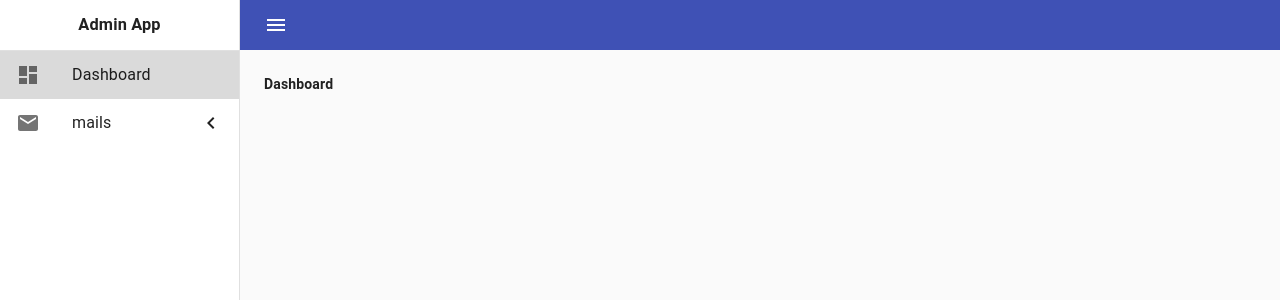
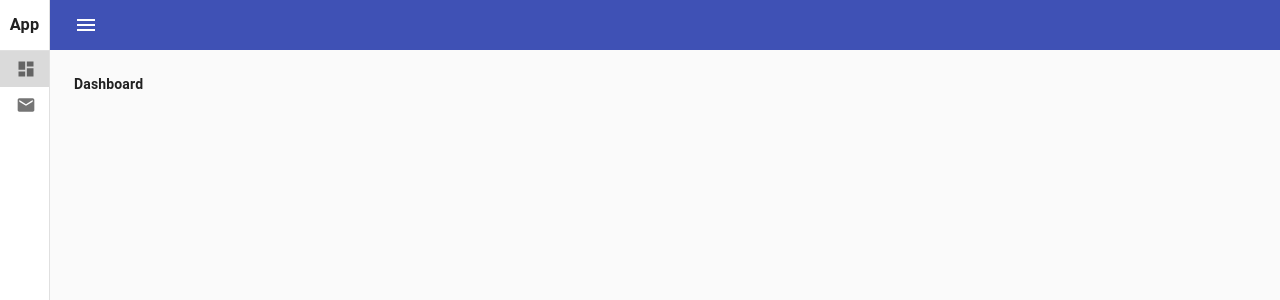
Before and after one commit to vantienhh/reactjs-admin-base, a React (Create React App) app: page /dashboard in a window 1280 px wide. Shown: the top 300 px of the page. Built offline with nearby package versions, Linux system fonts and the light colour scheme.

Commit message:
drawerBar compact v1

```diff
--- a/package.json
+++ b/package.json
@@ -1,5 +1,6 @@
 {
-  "name": "reactjs-example",
+  "name": "reactjs-admin-base",
+  "author": "Lê Văn Tiến",
   "version": "0.1.0",
   "private": true,
   "scripts": {
--- a/src/App.tsx
+++ b/src/App.tsx
@@ -1,17 +1,19 @@
 import React from 'react'
 import MaterialAppBar from '@material-ui/core/AppBar'
 import MaterialDrawer from '@material-ui/core/Drawer'
-import DrawerBar from 'src/components/DrawerBar'
+import DrawerBarNormal from 'src/components/DrawerBar/DrawerBarNormal'
 import TopBar from 'src/components/TopBar'
 import CssBaseline from '@material-ui/core/CssBaseline'
 import { createStyles, makeStyles, Theme } from '@material-ui/core/styles'
 import { Route, Switch, Redirect } from 'react-router-dom'
 import clsx from 'clsx'
 import { appRoutes } from 'src/routes/App'
+import DrawerBarCompact from 'src/components/DrawerBar/DrawerBarCompact'
 
-const drawerWidth = 240
+const drawerNormalWidth = 240
+const drawerCompactWidth = 50
 
-const useStyles: any = makeStyles((theme: Theme) =>
+const useStyles = makeStyles((theme: Theme) =>
   createStyles({
     root: {
       display: 'flex'
@@ -23,36 +25,21 @@ const useStyles: any = makeStyles((theme: Theme) =>
         duration: theme.transitions.duration.leavingScreen
       })
     },
-    topBarShift: {
-      marginLeft: drawerWidth,
-      width: `calc(100% - ${ drawerWidth }px)`,
+    topBarShort: {
+      marginLeft: drawerNormalWidth,
+      width: `calc(100% - ${drawerNormalWidth}px)`,
       transition: theme.transitions.create(['width', 'margin'], {
         easing: theme.transitions.easing.sharp,
         duration: theme.transitions.duration.enteringScreen
       })
     },
-    drawer: {
-      width: drawerWidth,
-      flexShrink: 0,
-      whiteSpace: 'nowrap'
-    },
-    drawerOpen: {
-      width: drawerWidth,
-      transition: theme.transitions.create('width', {
+    topBarLong: {
+      marginLeft: drawerNormalWidth,
+      width: `calc(100% - ${drawerCompactWidth}px)`,
+      transition: theme.transitions.create(['width', 'margin'], {
         easing: theme.transitions.easing.sharp,
         duration: theme.transitions.duration.enteringScreen
       })
-    },
-    drawerClose: {
-      transition: theme.transitions.create('width', {
-        easing: theme.transitions.easing.sharp,
-        duration: theme.transitions.duration.leavingScreen
-      }),
-      overflowX: 'hidden',
-      width: theme.spacing(7) + 1,
-      [theme.breakpoints.up('sm')]: {
-        width: theme.spacing(9) + 1
-      }
     },
     toolbar: {
       display: 'flex',
@@ -70,52 +57,103 @@ const useStyles: any = makeStyles((theme: Theme) =>
   })
 )
 
+const styleDrawerNormal= makeStyles((theme: Theme) =>
+  createStyles({
+    drawer: {
+      width: drawerNormalWidth,
+      flexShrink: 0,
+      whiteSpace: 'nowrap'
+    },
+    pager: {
+      width: drawerNormalWidth,
+      transition: theme.transitions.create('width', {
+        easing: theme.transitions.easing.sharp,
+        duration: theme.transitions.duration.enteringScreen
+      })
+    }
+  })
+)
+
+const styleDrawerCompact = makeStyles((theme: Theme) =>
+  createStyles({
+    drawer: {
+      width: drawerCompactWidth,
+      flexShrink: 0,
+      whiteSpace: 'nowrap'
+    },
+    pager: {
+      transition: theme.transitions.create('width', {
+        easing: theme.transitions.easing.sharp,
+        duration: theme.transitions.duration.leavingScreen
+      }),
+      overflowX: 'hidden',
+      width: drawerCompactWidth
+    },
+  })
+)
+
+function MaterialDrawerBarNormal() {
+  const classes = styleDrawerNormal()
+  return (
+    <MaterialDrawer
+      variant="permanent"
+      className={clsx(classes.drawer, classes.pager)}
+      classes={{ paper: classes.pager }}
+    >
+      <DrawerBarNormal />
+    </MaterialDrawer>
+  )
+}
+
+function MaterialDrawerBarCompact() {
+  const classes = styleDrawerCompact()
+
+  return (
+    <MaterialDrawer
+      variant="permanent"
+      className={clsx(classes.drawer, classes.pager)}
+      classes={{ paper: classes.pager }}
+    >
+      <DrawerBarCompact />
+    </MaterialDrawer>
+  )
+}
+
 function App() {
   const classes = useStyles()
-  const [isOpenDrawer, setOpen] = React.useState(true)
+  const [isOpenDrawer, setOpen] = React.useState(false)
   const handleDrawer = (): void => setOpen(!isOpenDrawer)
 
   return (
-    <div className={ classes.root }>
+    <div className={classes.root}>
       <CssBaseline />
       <MaterialAppBar
-        elevation={ 0 }
+        elevation={0}
         position="fixed"
-        className={ clsx(classes.topBar, { [classes.topBarShift]: isOpenDrawer }) }
+        className={clsx(classes.topBar, {
+          [classes.topBarShort]: isOpenDrawer,
+          [classes.topBarLong]: !isOpenDrawer
+        })}
       >
-        <TopBar handleDrawer={ handleDrawer } isOpenDrawer={ isOpenDrawer } />
+        <TopBar handleDrawer={handleDrawer} isOpenDrawer={isOpenDrawer} />
       </MaterialAppBar>
 
-      <MaterialDrawer
-        variant="permanent"
-        className={ clsx(classes.drawer, {
-          [classes.drawerOpen]: isOpenDrawer,
-          [classes.drawerClose]: !isOpenDrawer
-        }) }
-        classes={ {
-          paper: clsx({
-            [classes.drawerOpen]: isOpenDrawer,
-            [classes.drawerClose]: !isOpenDrawer
-          })
-        } }
-      >
-        <DrawerBar />
-      </MaterialDrawer>
+      {isOpenDrawer ? <MaterialDrawerBarNormal /> : <MaterialDrawerBarCompact />}
 
-      <main className={ classes.content }>
-        <div className={ classes.toolbar } />
+      <main className={classes.content}>
+        <div className={classes.toolbar} />
         <Switch>
           {
             appRoutes.map((router, index) =>
               <Route
-                key={ index }
-                path={ router.path }
-                exact={ router.exact }
-                component={ router.component }
+                key={index}
+                path={router.path}
+                exact={router.exact}
+                component={router.component}
               />
             )
           }
-          <Route render={ () => <Redirect to="/errors/404" /> } />
+          <Route render={() => <Redirect to="/errors/404" />} />
         </Switch>
       </main>
     </div>
--- /dev/null
+++ b/src/components/DrawerBar/DrawerBarCompact.tsx
@@ -0,0 +1,172 @@
+import React from 'react'
+import clsx from 'clsx'
+import { Items, PropsComponentItem } from 'src/types/interface/DrawerBar'
+import DashboardIcon from '@material-ui/icons/Dashboard'
+import MailIcon from '@material-ui/icons/Mail'
+import { StarBorder } from '@material-ui/icons'
+import { Divider, Theme, createStyles, List } from '@material-ui/core'
+import { makeStyles } from '@material-ui/core/styles'
+import { useLocation, NavLink } from 'react-router-dom'
+import ListItem from '@material-ui/core/ListItem'
+import ListItemIcon from '@material-ui/core/ListItemIcon'
+import HoverMenu from 'src/components/HoverMenu'
+import ListItemText from '@material-ui/core/ListItemText'
+import MenuItem from '@material-ui/core/MenuItem'
+
+const useStyles = makeStyles((theme: Theme) =>
+  createStyles({
+    toolbar: {
+      display: 'flex',
+      alignItems: 'center',
+      justifyContent: 'center',
+      padding: theme.spacing(0, 1),
+      // necessary for content to be below app bar
+      // ...theme.mixins.toolbar,
+      height: 50
+    },
+    nested: {
+      paddingLeft: theme.spacing(4)
+    },
+    backgroundCurrentMenu: {
+      background: '#dadada'
+    }
+  })
+)
+
+const items: Items[] = [
+  {
+    text: 'Dashboard',
+    icon: DashboardIcon,
+    href: '/dashboard'
+  },
+  {
+    text: 'mails',
+    icon: MailIcon,
+    children: [
+      {
+        text: 'Example',
+        icon: StarBorder,
+        href: '/example'
+      },
+      {
+        text: 'Test',
+        icon: StarBorder,
+        href: '/test'
+      }
+    ]
+  }
+]
+
+const ComponentItem = (props: PropsComponentItem) => {
+  const [mouseOverItem, setMouseOverItem] = React.useState(false)
+  const [mouseOverMenu, setMouseOverMenu] = React.useState(false)
+  const [anchorEl, setAnchorEl] = React.useState(null)
+
+  let propsListItem: any = { button: true }
+  if (props.href) propsListItem = { ...propsListItem, component: NavLink, to: props.href }
+
+  const enterItem = (event: any): void => {
+    setMouseOverItem(true)
+    setAnchorEl(event.currentTarget)
+  }
+  const leaveItem = (): void => {
+    setMouseOverItem(false)
+  }
+  const enterMenu = (): void => {
+    setMouseOverMenu(true)
+  }
+  const leaveMenu = (): void => {
+    setMouseOverMenu(false)
+  }
+
+  const handlerClassMenu = (): void => {
+    setMouseOverItem(false)
+    setMouseOverMenu(false)
+  }
+
+  const isOpen = mouseOverMenu || mouseOverItem
+
+  return (
+    <div>
+      <ListItem
+        {...propsListItem}
+        onMouseEnter={enterItem}
+        onMouseLeave={leaveItem}
+      >
+        <ListItemIcon>{<props.icon fontSize={'small'} />}</ListItemIcon>
+        <HoverMenu
+          elevation={1}
+          open={isOpen}
+          anchorEl={anchorEl}
+          onClose={handlerClassMenu}
+          MenuListProps={{
+            onMouseEnter: enterMenu,
+            onMouseLeave: leaveMenu,
+            disablePadding: true
+          }}
+          anchorOrigin={{
+            vertical: 'top',
+            horizontal: 'right'
+          }}
+        >
+          <MenuItem style={{display: 'flex', justifyContent: 'center'}}>
+            {props.text}
+          </MenuItem>
+          <Divider />
+          {
+            props.children?.map((subItem, index) => (
+              <MenuItem
+                key={index}
+                button
+                component={NavLink}
+                to={subItem.href}
+                onClick={handlerClassMenu}
+              >
+                <ListItemIcon style={{minWidth: 30}}>
+                  <subItem.icon fontSize={'small'} />
+                </ListItemIcon>
+                <ListItemText>{subItem.text}</ListItemText>
+              </MenuItem>)
+            )
+          }
+        </HoverMenu>
+      </ListItem>
+    </div>
+  )
+}
+
+const SidebarMenu = () => {
+  const classes = useStyles()
+  const currentPath = useLocation().pathname
+
+  return (
+    <List disablePadding>
+      {items.map((item, index) => {
+        return (
+          <div
+            key={item.text}
+            className={clsx({ [classes.backgroundCurrentMenu]: currentPath === item.href })}
+          >
+            <ComponentItem {...item} key={index} />
+          </div>
+        )
+      })}
+    </List>
+  )
+}
+
+function DrawerBarCompact() {
+  const classes = useStyles()
+
+  return (
+    <div>
+      <div className={classes.toolbar}>
+        <h3>App</h3>
+      </div>
+      <Divider />
+      <SidebarMenu />
+    </div>
+  )
+}
+
+export default DrawerBarCompact
--- a/src/components/DrawerBar.tsx
+++ b/src/components/DrawerBar/DrawerBarNormal.tsx
@@ -1,6 +1,6 @@
 import React from 'react'
 import { createStyles, Theme, List, Divider } from '@material-ui/core'
-import { Items, PropsMenuChildren, PropsMenu } from 'src/types/interface/DrawerBar'
+import { Items, PropsItemChildren, PropsComponentItem } from 'src/types/interface/DrawerBar'
 import ListItem from '@material-ui/core/ListItem'
 import ListItemIcon from '@material-ui/core/ListItemIcon'
 import ListItemText from '@material-ui/core/ListItemText'
@@ -57,33 +57,33 @@ const items: Items[] = [
   }
 ]
 
-const MenuChildren = (props: PropsMenuChildren) => {
+const ItemChildren = (props: PropsItemChildren) => {
   const classes = useStyles()
   const currentPath = useLocation().pathname
 
   return (
-    <List disablePadding hidden={ !props.open }>
-      { props.children.map(item => (
+    <List disablePadding hidden={!props.open}>
+      {props.children.map(item => (
         <div
-          key={ item.text }
-          className={ clsx({ [classes.backgroundCurrentMenu]: currentPath === item.href }) }
+          key={item.text}
+          className={clsx({ [classes.backgroundCurrentMenu]: currentPath === item.href })}
         >
           <ListItem
             button
-            component={ NavLink }
-            to={ item.href }
-            className={ classes.nested }
+            component={NavLink}
+            to={item.href}
+            className={classes.nested}
           >
-            <ListItemIcon>{ <item.icon /> }</ListItemIcon>
-            <ListItemText primary={ item.text } />
+            <ListItemIcon>{<item.icon />}</ListItemIcon>
+            <ListItemText primary={item.text} />
           </ListItem>
         </div>
-      )) }
+      ))}
     </List>
   )
 }
 
-const Menu = (props: PropsMenu) => {
+const ComponentItem = (props: PropsComponentItem) => {
   const [open, setOpen] = React.useState(false)
   const handleClick = (): void => setOpen(!open)
 
@@ -92,48 +92,48 @@ const Menu = (props: PropsMenu) => {
 
   return (
     <div>
-      <ListItem { ...propsListItem } onClick={ handleClick }>
-        <ListItemIcon>{ <props.icon /> }</ListItemIcon>
-        <ListItemText primary={ props.text } />
-        { props.children && (open ? <ExpandMoreIcon /> : <ChevronLeftIcon />) }
+      <ListItem {...propsListItem} onClick={handleClick}>
+        <ListItemIcon>{<props.icon />}</ListItemIcon>
+        <ListItemText primary={props.text} />
+        {props.children && (open ? <ExpandMoreIcon /> : <ChevronLeftIcon />)}
       </ListItem>
-      { props.children?.length && <MenuChildren children={ props.children } open={ open } /> }
+      {props.children?.length && <ItemChildren children={props.children} open={open} />}
     </div>
   )
 }
 
-const ListMenu = () => {
+const SidebarMenu = () => {
   const classes = useStyles()
   const currentPath = useLocation().pathname
 
   return (
     <List disablePadding>
-      { items.map((item, index) => {
+      {items.map((item, index) => {
         return (
           <div
-            key={ item.text }
-            className={ clsx({ [classes.backgroundCurrentMenu]: currentPath === item.href }) }
+            key={item.text}
+            className={clsx({ [classes.backgroundCurrentMenu]: currentPath === item.href })}
           >
-            <Menu { ...item } key={ index } />
+            <ComponentItem {...item} key={index} />
           </div>
         )
-      }) }
+      })}
     </List>
   )
 }
 
-const DrawerBar = () => {
+const DrawerBarNormal = () => {
   const classes = useStyles()
 
   return (
     <div>
-      <div className={ classes.toolbar }>
+      <div className={classes.toolbar}>
         <h3>Admin App</h3>
       </div>
       <Divider />
-      <ListMenu />
+      <SidebarMenu />
     </div>
   )
 }
 
-export default DrawerBar
+export default DrawerBarNormal
--- /dev/null
+++ b/src/components/DrawerBar/index.tsx
@@ -0,0 +1,9 @@
+import React from 'react'
+
+function Test() {
+  return (
+    <div>sss</div>
+  )
+}
+
+export default Test
--- /dev/null
+++ b/src/components/HoverMenu.tsx
@@ -0,0 +1,23 @@
+import { MenuProps } from '@material-ui/core'
+import React from 'react'
+import Menu from '@material-ui/core/Menu'
+
+function HoverMenu(props: MenuProps) {
+  const { style, PaperProps, ref } = props
+
+  return (
+    <Menu
+      ref={ref}
+      style={{ pointerEvents: 'none', ...style }}
+      PaperProps={{
+        style: { pointerEvents: 'auto', ...PaperProps?.style },
+        ...PaperProps
+      }}
+      {...props}
+    >
+    </Menu>
+  )
+}
+
+// TODO fix findDOMNode is deprecated in StrictMode
+export default React.forwardRef((props: MenuProps, ref) => <HoverMenu {...props} ref={ref} />)
--- a/src/components/TopBar.tsx
+++ b/src/components/TopBar.tsx
@@ -10,11 +10,11 @@ interface AppBarProps extends React.PropsWithChildren<{}> {
 const TopBar = (props: AppBarProps) => {
   return (
     <div>
-      <Toolbar style={{minHeight: 50}}>
+      <Toolbar style={{ minHeight: 50 }}>
         <IconButton
           color="inherit"
           aria-label="open drawer"
-          onClick={ props.handleDrawer }
+          onClick={props.handleDrawer}
           edge="start"
         >
           <MenuIcon />
--- a/src/serviceWorker.ts
+++ b/src/serviceWorker.ts
@@ -40,7 +40,7 @@ export function register(config?: Config) {
     }
 
     window.addEventListener('load', () => {
-      const swUrl = `${ process.env.PUBLIC_URL }/service-worker.js`
+      const swUrl = `${process.env.PUBLIC_URL}/service-worker.js`
 
       if (isLocalhost) {
         // This is running on localhost. Let's check if a service worker still exists or not.
--- a/src/views/errors/NotFound.tsx
+++ b/src/views/errors/NotFound.tsx
@@ -11,7 +11,7 @@ function NotFound(props: Props): React.FunctionComponentElement<Props> {
     <div>
       <h1>404 - NOT FOUND</h1>
       <Link to="/errors/500">đến error</Link>
-      <button onClick={ goBack }>Go Back</button>
+      <button onClick={goBack}>Go Back</button>
     </div>
   )
 }
--- a/src/views/errors/ServerError.tsx
+++ b/src/views/errors/ServerError.tsx
@@ -11,7 +11,7 @@ function ServerError(props: Props): React.FunctionComponentElement<Props> {
     <div>
       <h1>500 - SERVER ERROR</h1>
       <Link to="/errors/404">đến not found</Link>
-      <button onClick={ goBack }>Go Back</button>
+      <button onClick={goBack}>Go Back</button>
     </div>
   )
 }
```
Also changed, not shown: src/routes/index.tsx (+5 -5 lines), src/types/interface/DrawerBar.d.ts (+8 -2 lines).
